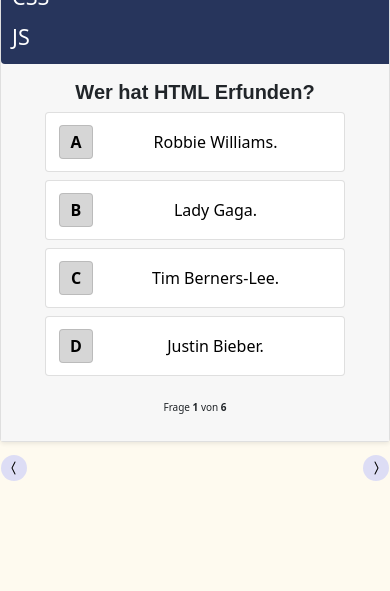
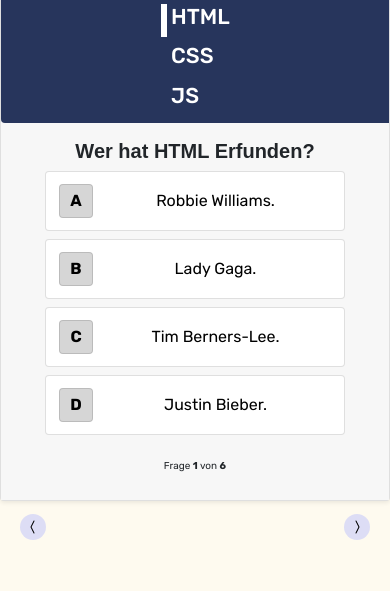
Before and after one commit to Dome1990/QuizzApp, a website: page index.html in a window 390 px wide. Shown: the part 253-844 px from the top of the page. Drawn offline with nearby package versions, Linux system fonts and the light colour scheme.

Commit message:
made it responsive

```diff
--- a/index.html
+++ b/index.html
@@ -27,7 +27,7 @@
     <img id="tropy" class="tropy" src="./img/tropy.png">
 
     <div class="quizBox">
-        <div class="card mb-3 w-100 shadow-sm" style="max-width: 540px;">
+        <div class="card mb-3 w-100 shadow-sm quizBoxChild" style="max-width: 540px;">
             <div class="row g-0 quizCard">
                 <div class="col-md-4 rounded-start select">
                     <img src="./img/logo.png" class="img-fluid rounded-start">
@@ -53,7 +53,7 @@
                     <button onclick="restart()" type="button" class="btn btn-primary">Neustart</button>
                 </div>
 
-                <div id="quizArea" class="col-md-8">
+                <div id="quizArea" class="col-md-8 d-flex flex-column align-items-center">
                     <div class="card-body">
                         <h5 id="question" class="card-title">Question</h5>
                         <div class="answers">
--- a/script.js
+++ b/script.js
@@ -88,6 +88,7 @@
 }
 
 function showEndscreen() {
+    document.getElementById('quizArea').classList.remove('d-flex');
     document.getElementById('endscreen').style.display = 'flex';
     document.getElementById('quizArea').style.display = 'none';
     document.getElementById('tropy').style.display = 'unset';
@@ -95,6 +96,7 @@
 }
 
 function hideEndscreen() {
+    document.getElementById('quizArea').classList.add('d-flex');
     document.getElementById('endscreen').style.display = 'none';
     document.getElementById('quizArea').style.display = 'unset';
     document.getElementById('tropy').style.display = 'none';
--- a/style.css
+++ b/style.css
@@ -1,7 +1,7 @@
 body {
     background-color: rgb(254, 250, 239) !important;
     margin: 0;
-    font-family: 'Rubik', sans-serif;
+    font-family: 'Rubik', sans-serif !important;
 }
 
 .quizBox {
@@ -14,7 +14,7 @@
 .answers {
     display: flex;
     flex-direction: column;
-    width: 300px;
+    min-width: 300px;
 }
 
 .answer {
@@ -73,6 +73,11 @@
     display: flex;
     flex-direction: column;
     align-items: center;
+    width: fit-content;
+}
+
+.quizBoxChild{
+    top: 29px;
 }
 
 .answerLetter {
@@ -107,6 +112,7 @@
     flex-direction: row;
     align-items: center;
     justify-content: space-between;
+    width: 90%;
 }
 
 .nextPrevBtn {
@@ -196,3 +202,52 @@
     height: 50vh;
     display: none;
 }
+
+@media (max-width: 765px){
+    .quizBox{
+        padding-top: 40px;
+    }
+    .category{
+        position: unset;
+        top: unset;
+        bottom: unset;
+        left: unset;
+        margin: 20px 0 0 0;
+        margin-left: unset;
+        align-self: center;
+    }
+}
+
+@media (max-width: 400px){
+    .tropy{
+        height: 40vh;
+    }
+}
+
+@media (max-width: 350px){
+    body{
+        font-size: 0.7rem !important;
+    }
+
+    h5{
+        font-size: 1rem !important;
+    }
+
+    .quizBox{
+        padding-top: 20px;
+    }
+
+    .tropy{
+        height: 30vh;
+    }
+
+    .answers{
+        min-width: unset;
+    }
+}
+
+@media (max-width: 280px){
+    .tropy{
+        height: 20vh;
+    }
+}
```
